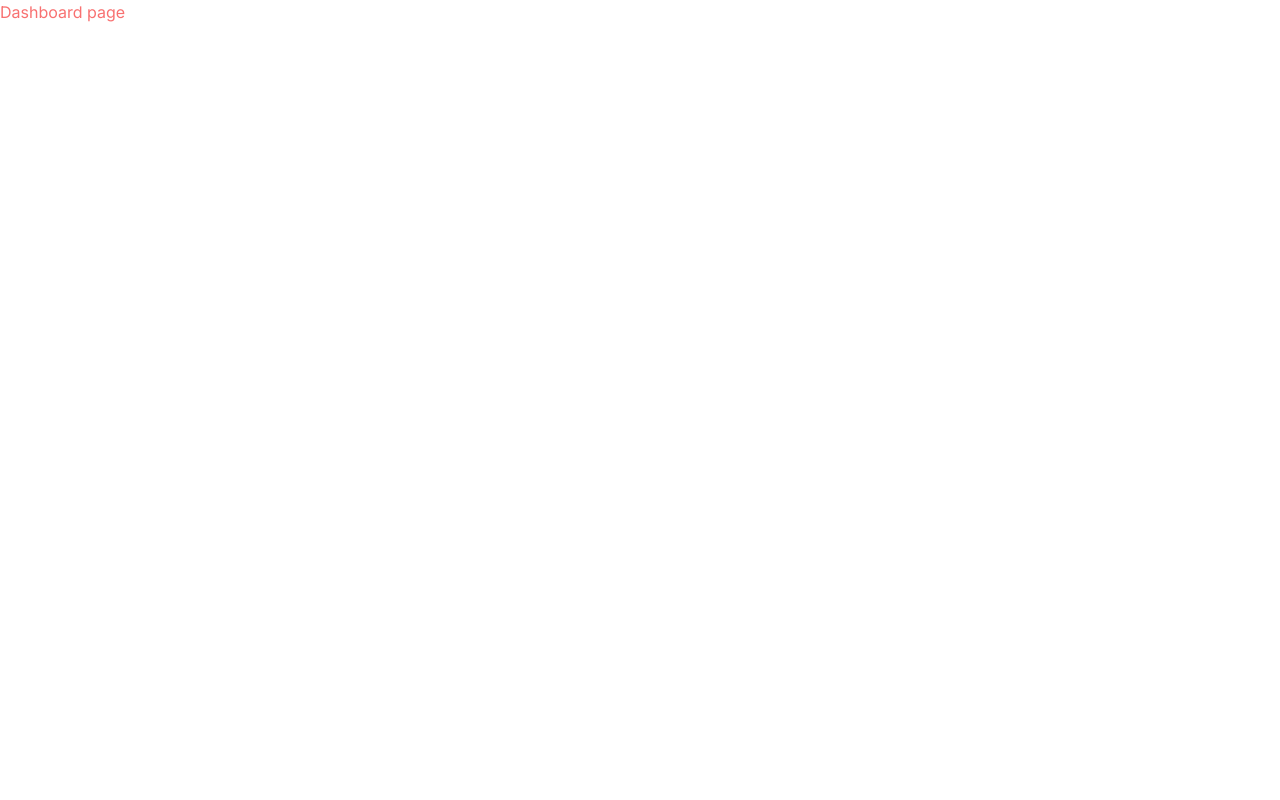
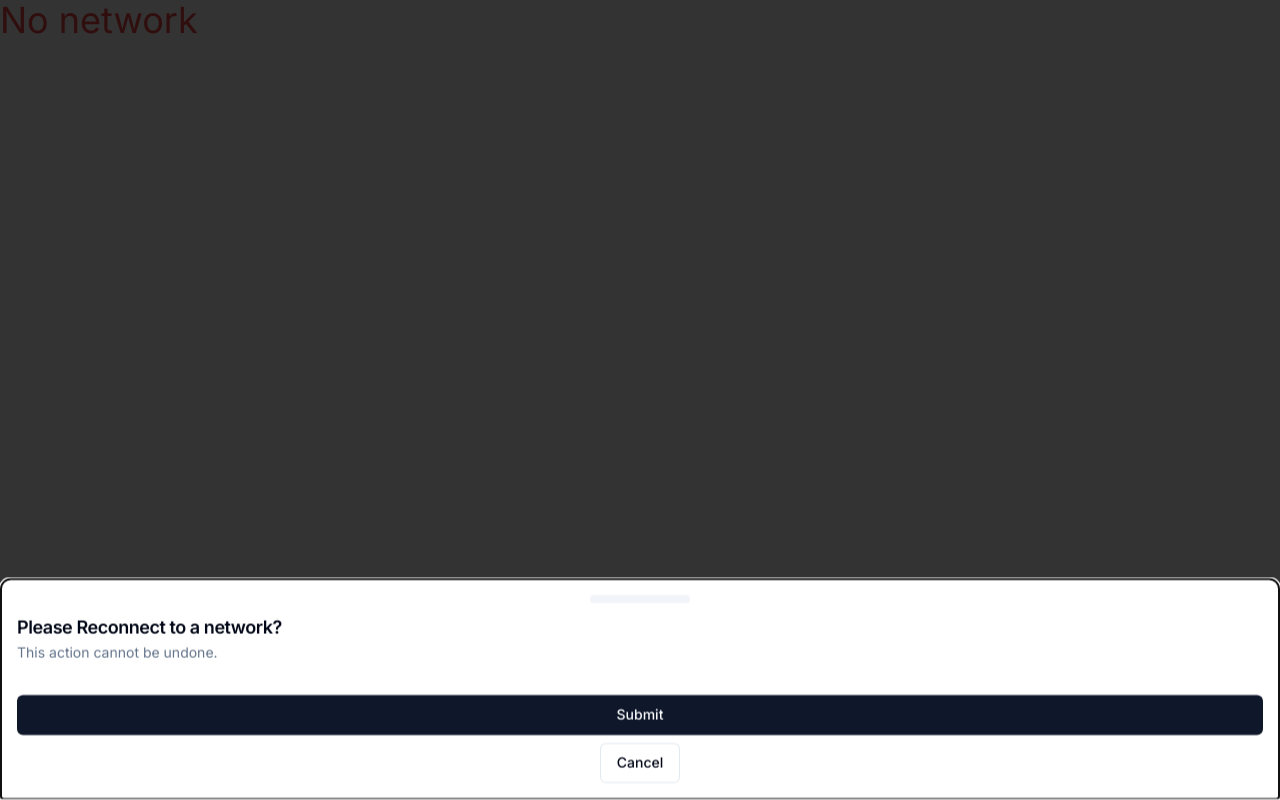
Before and after one commit to B-ID/frontend-tests, a Next.js app: page /dashboard in a window 1280 px wide. Built offline with nearby package versions, Linux system fonts and the light colour scheme.

Commit message:
Network provider state 3.0

```diff
--- a/package.json
+++ b/package.json
@@ -9,21 +9,24 @@
     "lint": "next lint"
   },
   "dependencies": {
+    "@radix-ui/react-dialog": "^1.0.5",
     "@radix-ui/react-slot": "^1.0.2",
     "@tanstack/react-query": "^5.28.14",
     "@tanstack/react-query-devtools": "^5.28.14",
     "axios": "^1.6.8",
     "class-variance-authority": "^0.7.0",
     "clsx": "^2.1.0",
-    "lucide-react": "^0.364.0",
+    "lucide-react": "^0.365.0",
     "next": "14.1.4",
     "next-themes": "^0.3.0",
     "react": "^18",
     "react-dom": "^18",
     "react-error-boundary": "^4.0.13",
+    "react-hook-form": "^7.51.2",
     "tailwind-merge": "^2.2.2",
     "tailwindcss-animate": "^1.0.7",
     "usehooks-ts": "^3.1.0",
+    "vaul": "^0.9.0",
     "zod": "^3.22.4"
   },
   "devDependencies": {
--- a/src/app/page.tsx
+++ b/src/app/page.tsx
@@ -24,7 +24,7 @@ const Home:FC<any> = (props) => {
 
 
   return (
-    <main className="">
+    <main className="py-8">
         {isLoading && 'Loading ....'}
         {!isLoading && (
       <div className={'space-y-4'}>
--- /dev/null
+++ b/src/components/ui/drawer.tsx
@@ -0,0 +1,118 @@
+"use client"
+
+import * as React from "react"
+import { Drawer as DrawerPrimitive } from "vaul"
+
+import { cn } from "@/lib/utils"
+
+const Drawer = ({
+  shouldScaleBackground = true,
+  ...props
+}: React.ComponentProps<typeof DrawerPrimitive.Root>) => (
+  <DrawerPrimitive.Root
+    shouldScaleBackground={shouldScaleBackground}
+    {...props}
+  />
+)
+Drawer.displayName = "Drawer"
+
+const DrawerTrigger = DrawerPrimitive.Trigger
+
+const DrawerPortal = DrawerPrimitive.Portal
+
+const DrawerClose = DrawerPrimitive.Close
+
+const DrawerOverlay = React.forwardRef<
+  React.ElementRef<typeof DrawerPrimitive.Overlay>,
+  React.ComponentPropsWithoutRef<typeof DrawerPrimitive.Overlay>
+>(({ className, ...props }, ref) => (
+  <DrawerPrimitive.Overlay
+    ref={ref}
+    className={cn("fixed inset-0 z-50 bg-black/80", className)}
+    {...props}
+  />
+))
+DrawerOverlay.displayName = DrawerPrimitive.Overlay.displayName
+
+const DrawerContent = React.forwardRef<
+  React.ElementRef<typeof DrawerPrimitive.Content>,
+  React.ComponentPropsWithoutRef<typeof DrawerPrimitive.Content>
+>(({ className, children, ...props }, ref) => (
+  <DrawerPortal>
+    <DrawerOverlay />
+    <DrawerPrimitive.Content
+      ref={ref}
+      className={cn(
+        "fixed inset-x-0 bottom-0 z-50 mt-24 flex h-auto flex-col rounded-t-[10px] border bg-background",
+        className
+      )}
+      {...props}
+    >
+      <div className="mx-auto mt-4 h-2 w-[100px] rounded-full bg-muted" />
+      {children}
+    </DrawerPrimitive.Content>
+  </DrawerPortal>
+))
+DrawerContent.displayName = "DrawerContent"
+
+const DrawerHeader = ({
+  className,
+  ...props
+}: React.HTMLAttributes<HTMLDivElement>) => (
+  <div
+    className={cn("grid gap-1.5 p-4 text-center sm:text-left", className)}
+    {...props}
+  />
+)
+DrawerHeader.displayName = "DrawerHeader"
+
+const DrawerFooter = ({
+  className,
+  ...props
+}: React.HTMLAttributes<HTMLDivElement>) => (
+  <div
+    className={cn("mt-auto flex flex-col gap-2 p-4", className)}
+    {...props}
+  />
+)
+DrawerFooter.displayName = "DrawerFooter"
+
+const DrawerTitle = React.forwardRef<
+  React.ElementRef<typeof DrawerPrimitive.Title>,
+  React.ComponentPropsWithoutRef<typeof DrawerPrimitive.Title>
+>(({ className, ...props }, ref) => (
+  <DrawerPrimitive.Title
+    ref={ref}
+    className={cn(
+      "text-lg font-semibold leading-none tracking-tight",
+      className
+    )}
+    {...props}
+  />
+))
+DrawerTitle.displayName = DrawerPrimitive.Title.displayName
+
+const DrawerDescription = React.forwardRef<
+  React.ElementRef<typeof DrawerPrimitive.Description>,
+  React.ComponentPropsWithoutRef<typeof DrawerPrimitive.Description>
+>(({ className, ...props }, ref) => (
+  <DrawerPrimitive.Description
+    ref={ref}
+    className={cn("text-sm text-muted-foreground", className)}
+    {...props}
+  />
+))
+DrawerDescription.displayName = DrawerPrimitive.Description.displayName
+
+export {
+  Drawer,
+  DrawerPortal,
+  DrawerOverlay,
+  DrawerTrigger,
+  DrawerClose,
+  DrawerContent,
+  DrawerHeader,
+  DrawerFooter,
+  DrawerTitle,
+  DrawerDescription,
+}
--- /dev/null
+++ b/src/components/ui/fieldWrapper.tsx
@@ -0,0 +1,30 @@
+import {cn} from "@/lib/utils";
+import * as React from 'react';
+import { FieldError } from 'react-hook-form';
+
+type FieldWrapperProps = {
+    label?: string;
+    className?: string;
+    children: React.ReactNode;
+    error?: FieldError | undefined;
+    description?: string;
+};
+
+export type FieldWrapperPassThroughProps = Omit<FieldWrapperProps, 'className' | 'children'>;
+
+export const FieldWrapper = (props: FieldWrapperProps) => {
+    const { label, className, error, children } = props;
+    return (
+        <div>
+            <label className={cn('block text-sm font-medium text-gray-700', className)}>
+                {label}
+                <div className="mt-1">{children}</div>
+            </label>
+            {error?.message && (
+                <div role="alert" aria-label={error.message} className="text-sm font-semibold text-red-500">
+                    {error.message}
+                </div>
+            )}
+        </div>
+    );
+};
--- /dev/null
+++ b/src/hooks/useDisclosure.ts
@@ -0,0 +1,12 @@
+import { useCallback, useState} from "react";
+
+export const useDisclosure  = (defaultState: boolean) => {
+    const [isOpen, setIsOpen] = useState(defaultState);
+
+    const open = useCallback(() => setIsOpen(true), [])
+    const close = useCallback(() => setIsOpen(false), [])
+    const toggle= useCallback(() => setIsOpen((state) => !state), [])
+
+    return {isOpen, open, close, toggle}
+
+}
--- a/src/providers/auth-provider/index.tsx
+++ b/src/providers/auth-provider/index.tsx
@@ -11,14 +11,14 @@ type AuthProviderProps = {
 const AuthProvider: FC<AuthProviderProps> = (props) => {
     const {children} = props
 
-    useEffect(() => {
+
         const interceptor = axios.interceptors.response.use(
             response => response,
             async error => {
                 if (error.response && error.response.status === 401) {
                     try {
                         // Perform token refresh or re-authentication
-
+                        // Example:
                         // const refreshedToken = await refreshToken();
                         // Save refreshed token to localStorage or cookies
                         // axios.defaults.headers.common['Authorization'] = `Bearer ${refreshedToken}`;
@@ -35,11 +35,6 @@ const AuthProvider: FC<AuthProviderProps> = (props) => {
             }
         );
 
-        return () => {
-            // Cleanup the interceptor when component unmounts
-            axios.interceptors.response.eject(interceptor);
-        };
-    }, []);
 
 
 
--- a/src/providers/network-provider/index.tsx
+++ b/src/providers/network-provider/index.tsx
@@ -1,15 +1,56 @@
-import React, {FC,ReactNode} from 'react';
-import {NetworkMode} from "@tanstack/react-query";
+'use client'
+import React, {FC, ReactNode, useEffect, useState, forwardRef, useRef} from 'react';
+import {Button} from '@/components/ui/button'
 
-type NetworkProviderProps = {
-    children: ReactNode
-}
+import {
+    Drawer,
+    DrawerClose,
+    DrawerContent,
+    DrawerDescription,
+    DrawerFooter,
+    DrawerHeader,
+    DrawerTitle,
+    DrawerTrigger,
+} from "@/components/ui/drawer"
+
+import {NetworkDrawerProps, NetworkProviderProps} from "./network-provider.types"
+import {useDisclosure} from "@/hooks/useDisclosure";
+
+
+const NetworkDrawer: FC<NetworkDrawerProps> = ((props) => {
+    const {onlineStatus, closeModal} = props
+
+    return (
+        <Drawer open={onlineStatus}>
+            <DrawerTrigger></DrawerTrigger>
+            <DrawerContent>
+                <DrawerHeader>
+                    <DrawerTitle>Please Reconnect to a network?</DrawerTitle>
+                    <DrawerDescription>This action cannot be undone.</DrawerDescription>
+                </DrawerHeader>
+                <DrawerFooter>
+                    <Button>Submit</Button>
+                    <DrawerClose onClick={closeModal}>
+                        <Button variant="outline">Cancel</Button>
+                    </DrawerClose>
+                </DrawerFooter>
+            </DrawerContent>
+        </Drawer>
+    )
+})
 
 const NetworkProvider: FC<NetworkProviderProps> = (props) => {
     const {children} = props
+    const {isOpen: isOnline,open,toggle} = useDisclosure(false)
     return (
         <>
-            {children}
+            {isOnline && children}
+            {!isOnline && (
+                <>
+                    <h1 className={'text-4xl text-red-500'}>No network</h1>
+                    <NetworkDrawer onlineStatus={!isOnline} closeModal={open}  />
+                </>
+            )}
         </>
     );
 };
--- /dev/null
+++ b/src/providers/network-provider/network-provider.types.ts
@@ -0,0 +1,12 @@
+import {ReactNode} from "react";
+
+type NetworkProviderProps = {
+    children: ReactNode
+}
+
+type NetworkDrawerProps = {
+    onlineStatus: boolean
+    closeModal(): void
+}
+
+export type {NetworkDrawerProps, NetworkProviderProps}
--- a/src/utils/axios-config/index.ts
+++ b/src/utils/axios-config/index.ts
@@ -9,7 +9,7 @@ const baseURL = 'https://jsonplaceholder.typicode.com';
 const axiosInstance = Axios.create({
     baseURL,
     headers: {
-        Authorization: ''
+        Authorization: `Bearer ${baseURL}`
     }
 })
 
--- /dev/null
+++ b/src/utils/storage/index.ts
@@ -0,0 +1,15 @@
+const storagePrefix = 'frontend_tests';
+
+const storage = {
+    getToken: () => {
+        return JSON.parse(window.localStorage.getItem(`${storagePrefix}token`) as string);
+    },
+    setToken: (token: string) => {
+        window.localStorage.setItem(`${storagePrefix}token`, JSON.stringify(token));
+    },
+    clearToken: () => {
+        window.localStorage.removeItem(`${storagePrefix}token`);
+    },
+};
+
+export default storage;
```
Also changed, not shown: .eslintrc.json, .prettierrc.js, 2 other files (tests, documents, lock files or other folders).
